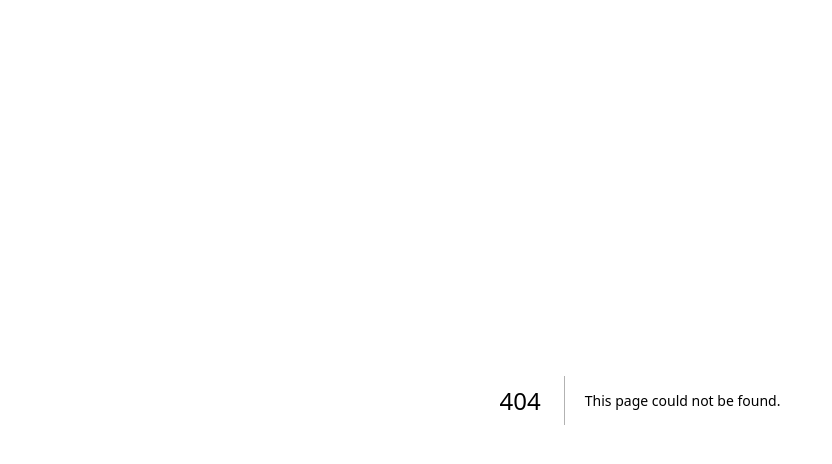
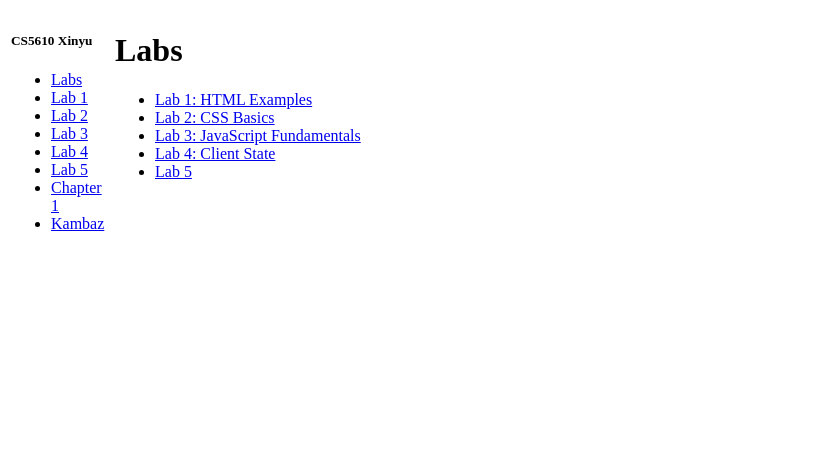
Before and after one commit to wangx24/cs5610-webdev-client, a Next.js app: page /labs in a window 1280 px wide. Before the commit this address had no page. Shown: the top 464 px of the page, without its empty margins (0-832 px from the left). Built offline with nearby package versions, Linux system fonts and the light colour scheme.

Commit message:
~ 1.3.13

```diff
--- /dev/null
+++ b/app/labs/TOC.tsx
@@ -0,0 +1,37 @@
+import Link from "next/link";
+
+export default function TOC() {
+  return (
+    <div>
+      <h5>CS5610 Xinyu</h5>
+      <ul>
+        <li>
+          <Link href="/labs">Labs</Link>
+        </li>
+        <li>
+          <Link href="/labs/lab1">Lab 1</Link>
+        </li>
+        <li>
+          <Link href="/labs/lab2">Lab 2</Link>
+        </li>
+        <li>
+          <Link href="/labs/lab3">Lab 3</Link>
+        </li>
+        <li>
+          <Link href="/labs/lab4">Lab 4</Link>
+        </li>
+        <li>
+          <Link href="/labs/lab5">Lab 5</Link>
+        </li>
+        <li>
+          <Link href="/book/ch1" id="wd-toc-book-link">
+            Chapter 1
+          </Link>
+        </li>
+        <li>
+          <Link href="/kambaz">Kambaz</Link>
+        </li>
+      </ul>
+    </div>
+  );
+}
--- a/app/labs/lab1/page.tsx
+++ b/app/labs/lab1/page.tsx
@@ -6,6 +6,7 @@ import Images from "./Images";
 import Forms from "./forms/Forms";
 import HighlightedParagraphLab from "./HighlightedParagraph";
 import HighlightedBoxLab from "./HighlightedBox";
+import AnchorTag from "./AnchorTag";
 
 export default function Lab1() {
   return (
@@ -20,6 +21,7 @@ export default function Lab1() {
       <Forms />
       <HighlightedParagraphLab />
       <HighlightedBoxLab />
+      <AnchorTag />
       {/* do the next exercise here */}
     </div>
   );
--- /dev/null
+++ b/app/labs/lab2/page.tsx
@@ -0,0 +1,3 @@
+export default function Lab2() {
+  return <h1>Lab 2</h1>;
+}
--- /dev/null
+++ b/app/labs/lab3/page.tsx
@@ -0,0 +1,3 @@
+export default function Lab3() {
+  return <h1>Lab 3</h1>;
+}
--- /dev/null
+++ b/app/labs/lab4/page.tsx
@@ -0,0 +1,3 @@
+export default function Lab4() {
+  return <h1>Lab 4</h1>;
+}
--- /dev/null
+++ b/app/labs/layout.tsx
@@ -0,0 +1,19 @@
+import { ReactNode } from "react";
+import TOC from "./TOC";
+
+export default function LabsLayout({
+  children,
+}: Readonly<{ children: ReactNode }>) {
+  return (
+    <table>
+      <tbody>
+        <tr>
+          <td valign="top" width="100px">
+            <TOC />
+          </td>
+          <td valign="top">{children}</td>
+        </tr>
+      </tbody>
+    </table>
+  );
+}
--- /dev/null
+++ b/app/labs/page.tsx
@@ -0,0 +1,26 @@
+import Link from "next/link";
+
+export default function Labs() {
+  return (
+    <div id="wd-labs">
+      <h1>Labs</h1>
+      <ul>
+        <li>
+          <Link href="/labs/lab1">Lab 1: HTML Examples</Link>
+        </li>
+        <li>
+          <Link href="/labs/lab2">Lab 2: CSS Basics</Link>
+        </li>
+        <li>
+          <Link href="/labs/lab3">Lab 3: JavaScript Fundamentals</Link>
+        </li>
+        <li>
+          <Link href="/labs/lab4">Lab 4: Client State</Link>
+        </li>
+        <li>
+          <Link href="/labs/lab5">Lab 5</Link>
+        </li>
+      </ul>
+    </div>
+  );
+}
```
Also changed, not shown: app/labs/lab1/AnchorTag.tsx (added, +38 -0 lines), app/labs/lab5/page.tsx (added, +7 -0 lines).
